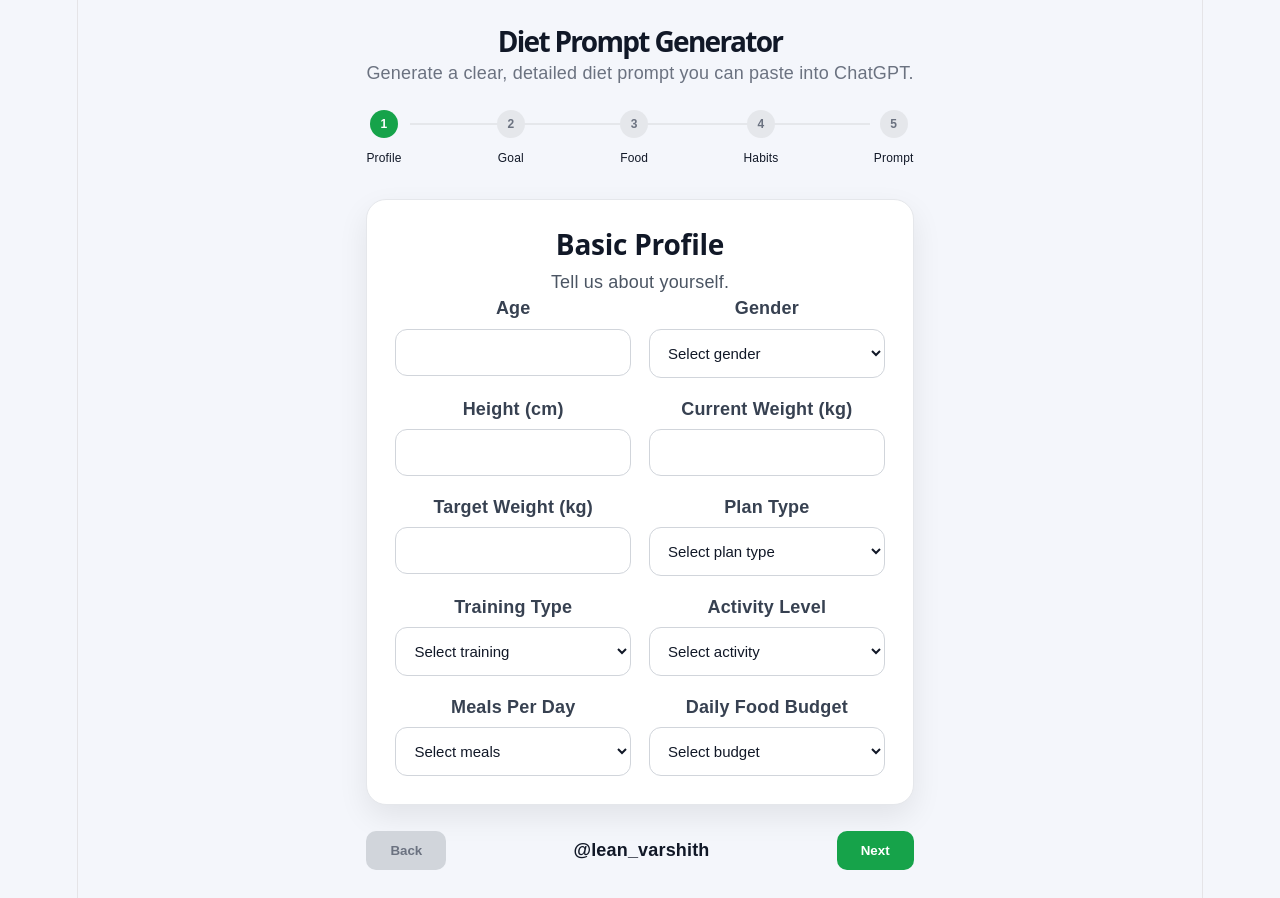
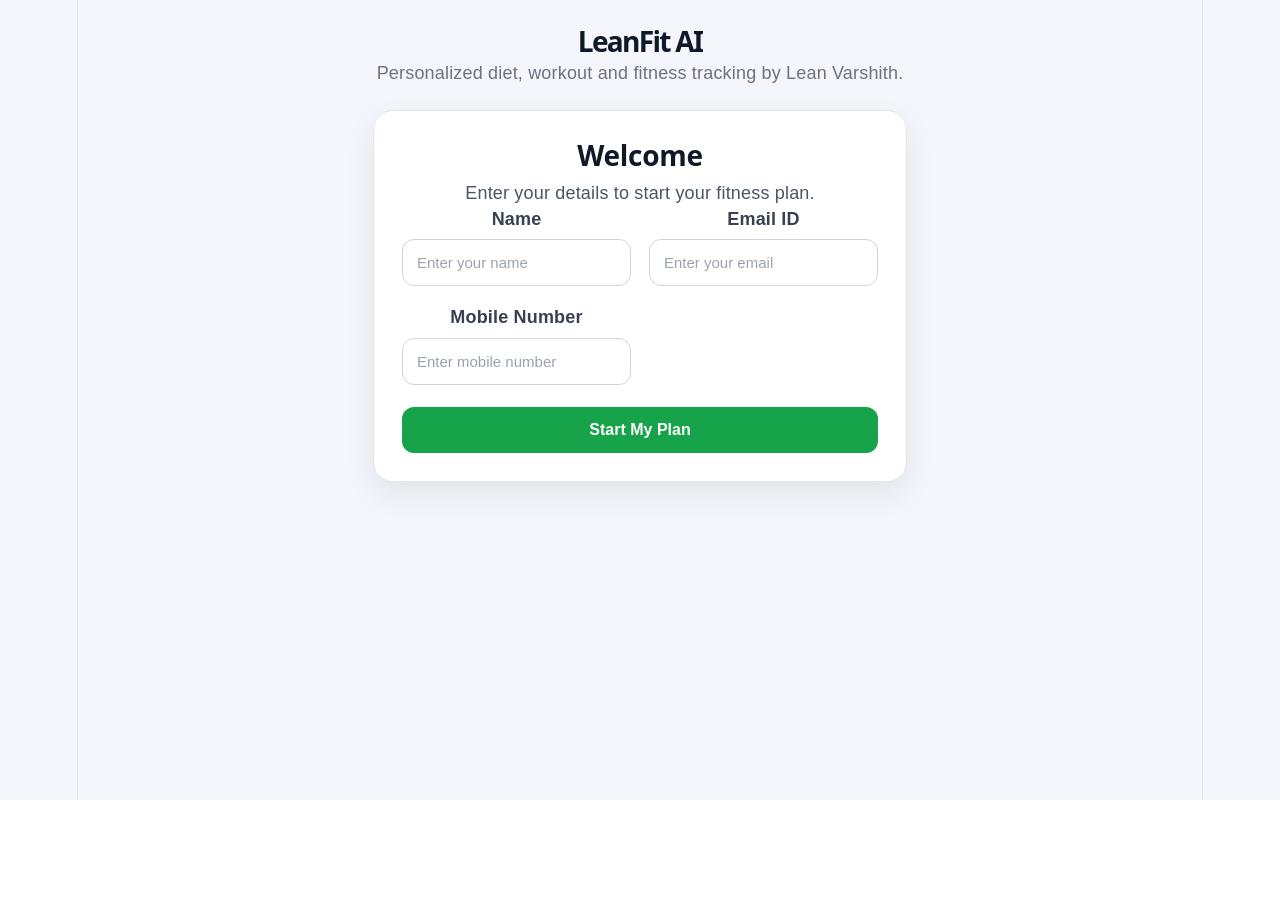
Before and after one commit to Varshithyadav9/Ai-Diet-Planner, a React app in the folder frontend/: page / in a window 1280 px wide. After the commit the page ends 800 px from the top, so only its background shows below. Built offline with nearby package versions, Linux system fonts and the light colour scheme; the HTML template or start-up script is replaced by a standard one.

Commit message:
Add welcome page

```diff
--- a/frontend/src/App.css
+++ b/frontend/src/App.css
@@ -665,4 +665,19 @@ textarea {
   .payment-action-box .dark-btn {
     max-width: 100%;
   }
+}.welcome-card {
+  margin-top: 24px;
 }
+
+.start-btn {
+  margin-top: 22px;
+  width: 100%;
+  padding: 14px 22px;
+  border: none;
+  border-radius: 12px;
+  background: #16a34a;
+  color: white;
+  font-weight: 800;
+  font-size: 16px;
+  cursor: pointer;
+}
--- a/frontend/src/App.jsx
+++ b/frontend/src/App.jsx
@@ -8,9 +8,13 @@ import HabitsPage from "./components/HabitsPage";
 import ResultPage from "./components/ResultPage";
 
 function App() {
-  const [page, setPage] = useState(1);
+  const [page, setPage] = useState(0);
 
   const [formData, setFormData] = useState({
+    name: "",
+    email: "",
+    mobile: "",
+
     age: "",
     gender: "",
     height: "",
@@ -56,21 +60,77 @@ function App() {
     gymTime: "",
   });
 
-  const steps = ["Profile", "Goal", "Food", "Habits", "Prompt"];
+  const steps = ["Profile", "Goal", "Food", "Habits", "Plans"];
 
   return (
     <div className="app">
       <header className="top-header">
-        <h1>Diet Prompt Generator</h1>
-        <p>Generate a clear, detailed diet prompt you can paste into ChatGPT.</p>
+        <h1>LeanFit AI</h1>
+        <p>Personalized diet, workout and fitness tracking by Lean Varshith.</p>
       </header>
 
+      {page === 0 ? (
+        <div className="card welcome-card">
+          <h2>Welcome</h2>
+          <p>Enter your details to start your fitness plan.</p>
+
+          <div className="grid">
+            <div>
+              <label>Name</label>
+              <input
+                type="text"
+                placeholder="Enter your name"
+                value={formData.name}
+                onChange={(e) =>
+                  setFormData({ ...formData, name: e.target.value })
+                }
+              />
+            </div>
+
+            <div>
+              <label>Email ID</label>
+              <input
+                type="email"
+                placeholder="Enter your email"
+                value={formData.email}
+                onChange={(e) =>
+                  setFormData({ ...formData, email: e.target.value })
+                }
+              />
+            </div>
+
+            <div>
+              <label>Mobile Number</label>
+              <input
+                type="tel"
+                placeholder="Enter mobile number"
+                value={formData.mobile}
+                onChange={(e) =>
+                  setFormData({ ...formData, mobile: e.target.value })
+                }
+              />
+            </div>
+          </div>
+
+          <button
+            className="start-btn"
+            onClick={() => setPage(1)}
+          >
+            Start My Plan
+          </button>
+        </div>
+      ) : (
+        <>
           <div className="stepper">
             {steps.map((step, index) => {
               const stepNumber = index + 1;
               return (
                 <div className="step-item" key={step}>
-              <div className={page >= stepNumber ? "step-circle active" : "step-circle"}>
+                  <div
+                    className={
+                      page >= stepNumber ? "step-circle active" : "step-circle"
+                    }
+                  >
                     {stepNumber}
                   </div>
                   <span>{step}</span>
@@ -79,18 +139,39 @@ function App() {
             })}
           </div>
 
-      {page === 1 && <BasicProfile formData={formData} setFormData={setFormData} />}
-      {page === 2 && <GoalPage formData={formData} setFormData={setFormData} />}
-      {page === 3 && <FoodPreferences formData={formData} setFormData={setFormData} />}
-      {page === 4 && <HabitsPage formData={formData} setFormData={setFormData} />}
-      {page === 5 && <ResultPage formData={formData} setPage={setPage} />}
+          {page === 1 && (
+            <BasicProfile formData={formData} setFormData={setFormData} />
+          )}
+
+          {page === 2 && (
+            <GoalPage formData={formData} setFormData={setFormData} />
+          )}
+
+          {page === 3 && (
+            <FoodPreferences formData={formData} setFormData={setFormData} />
+          )}
+
+          {page === 4 && (
+            <HabitsPage formData={formData} setFormData={setFormData} />
+          )}
+
+          {page === 5 && (
+            <ResultPage formData={formData} setPage={setPage} />
+          )}
 
           <div className="bottom-nav">
-        <button disabled={page === 1} onClick={() => setPage(page - 1)}>
+            <button
+              disabled={page === 1}
+              onClick={() => setPage(page - 1)}
+            >
               Back
             </button>
 
-        <a href="https://instagram.com/lean_varshith" target="_blank" rel="noreferrer">
+            <a
+              href="https://instagram.com/lean_varshith"
+              target="_blank"
+              rel="noreferrer"
+            >
               @lean_varshith
             </a>
 
@@ -100,6 +181,8 @@ function App() {
               <button disabled>Next</button>
             )}
           </div>
+        </>
+      )}
     </div>
   );
 }
```
Also changed, not shown: frontend/src/components/LeanProDashboard.jsx (added). Lines whose indentation alone changed are shown as unchanged.
